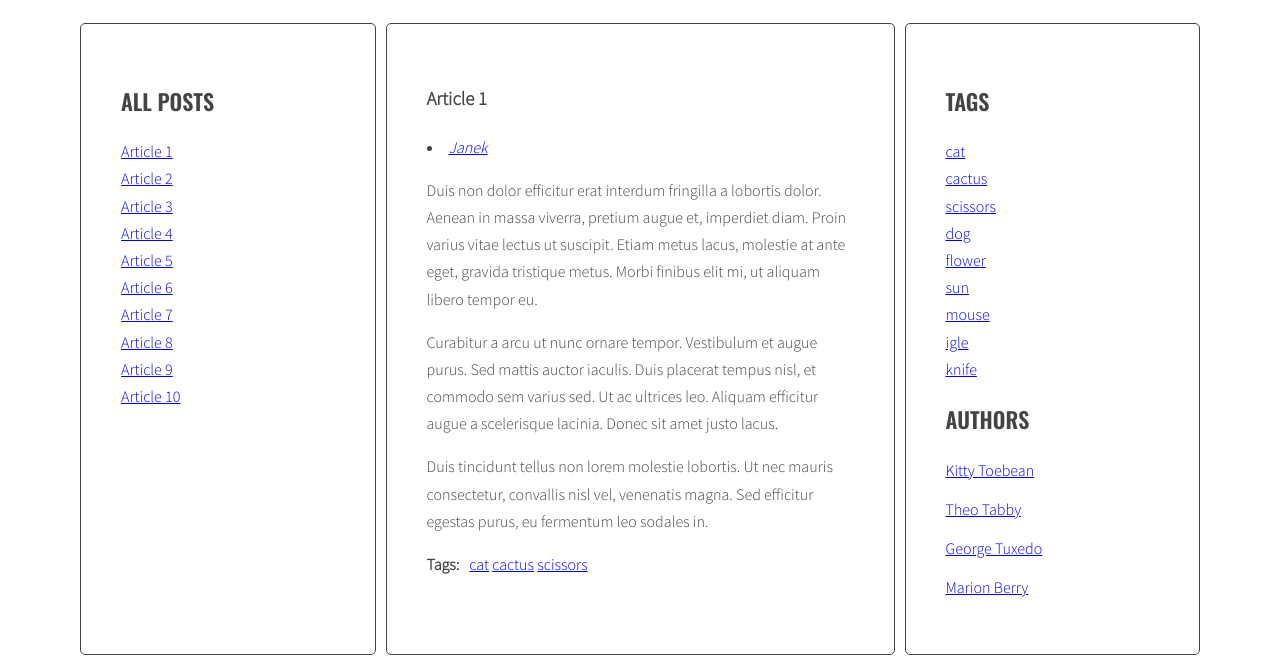
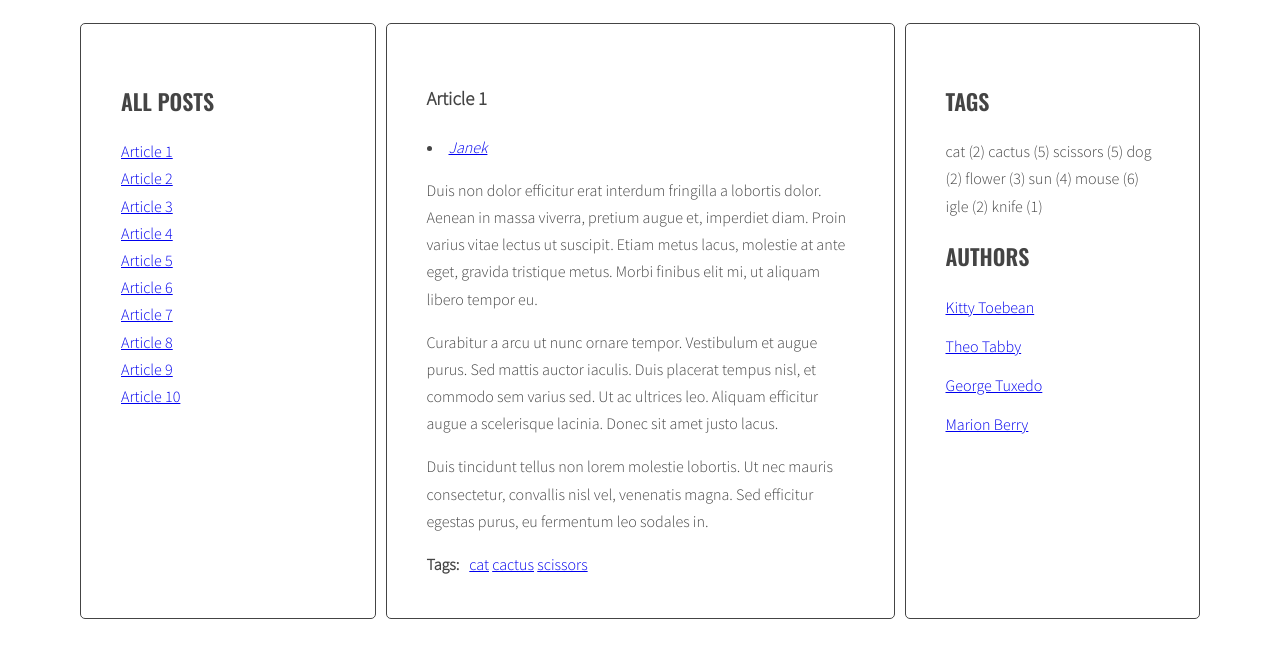
Before and after one commit to BartekZimny/javascript-blog, a website: page index.html in a window 1280 px wide. Shown: the part 220-883 px from the top of the page. After the commit the page ends 847 px from the top, so only its background shows below. Drawn offline with nearby package versions, Linux system fonts and the light colour scheme.

Commit message:
Add count to tags in right column

```diff
--- a/index.html
+++ b/index.html
@@ -215,11 +215,11 @@
       <aside class="sidebar">
         <h2 class="section-title">Tags</h2>
         <ul class="list tags">
-          <li><a href="#">design</a> <span>(6)</span></li>
+          <!--<li><a href="#">design</a> <span>(6)</span></li>
           <li><a href="#">code</a> <span>(5)</span></li>
           <li><a href="#">tutorials</a> <span>(4)</span></li>
           <li><a href="#">reviews</a> <span>(4)</span></li>
-          <li><a href="#">news</a> <span>(6)</span></li>
+          <li><a href="#">news</a> <span>(6)</span></li>-->
         </ul>
         <h2 class="section-title">Authors</h2>
         <ul class="list authors">
--- a/js/script.js
+++ b/js/script.js
@@ -101,8 +101,8 @@
 
   function generateTags() {
 
-    /* [NEW] create a new variable allTags with an empty array */
-    let allTags = [];
+    /* [NEW] create a new variable allTags with an empty object */
+    let allTags = {};
 
     /* find all articles */
     const articles = document.querySelectorAll(optArticleSelector);
@@ -139,22 +139,43 @@
         console.log('html', html);
 
         /* [NEW] check if this link is NOT already in allTags */
-        if (allTags.indexOf(linkHTML) == -1) {
-          /* [NEW] add generated code to allTags array */
-          allTags.push(linkHTML);
+        if (!allTags.hasOwnProperty(tag)) {
+          /* [NEW] add tag to allTags object */
+          allTags[tag] = 1;
+        } else {
+          allTags[tag]++;
         }
 
         /* END LOOP: for each tag */
       }
+
       /* insert HTML of all the links into the tags wrapper */
       taglist.innerHTML = html;
+
       /* END LOOP: for every article: */
     }
     /* [NEW] find list of tags in right column */
     const tagList = document.querySelector('.tags');
 
     /* [NEW] add html from allTags to tagList */
-    tagList.innerHTML = allTags.join(' ');
+    //tagList.innerHTML = allTags.join(' ');
+    //console.log(allTags);
+
+    /* [NEW] acreate variable for all links HTML code */
+    let allTagsHTML = '';
+
+    /* [NEW] START LOOP: for each tag in allTags: */
+    for (let tag in allTags) {
+
+      /* [NEW] generate code of link and add it to allTagHTML */
+      allTagsHTML += tag + ' (' + allTags[tag] + ') ';
+    }
+
+    /* [NEW] END LOOP: for each tag in allTags: */
+
+    /* [NEW] add html from allTagsHTML to tagList */
+    tagList.innerHTML = allTagsHTML;
+
   }
 
   generateTags();
```
